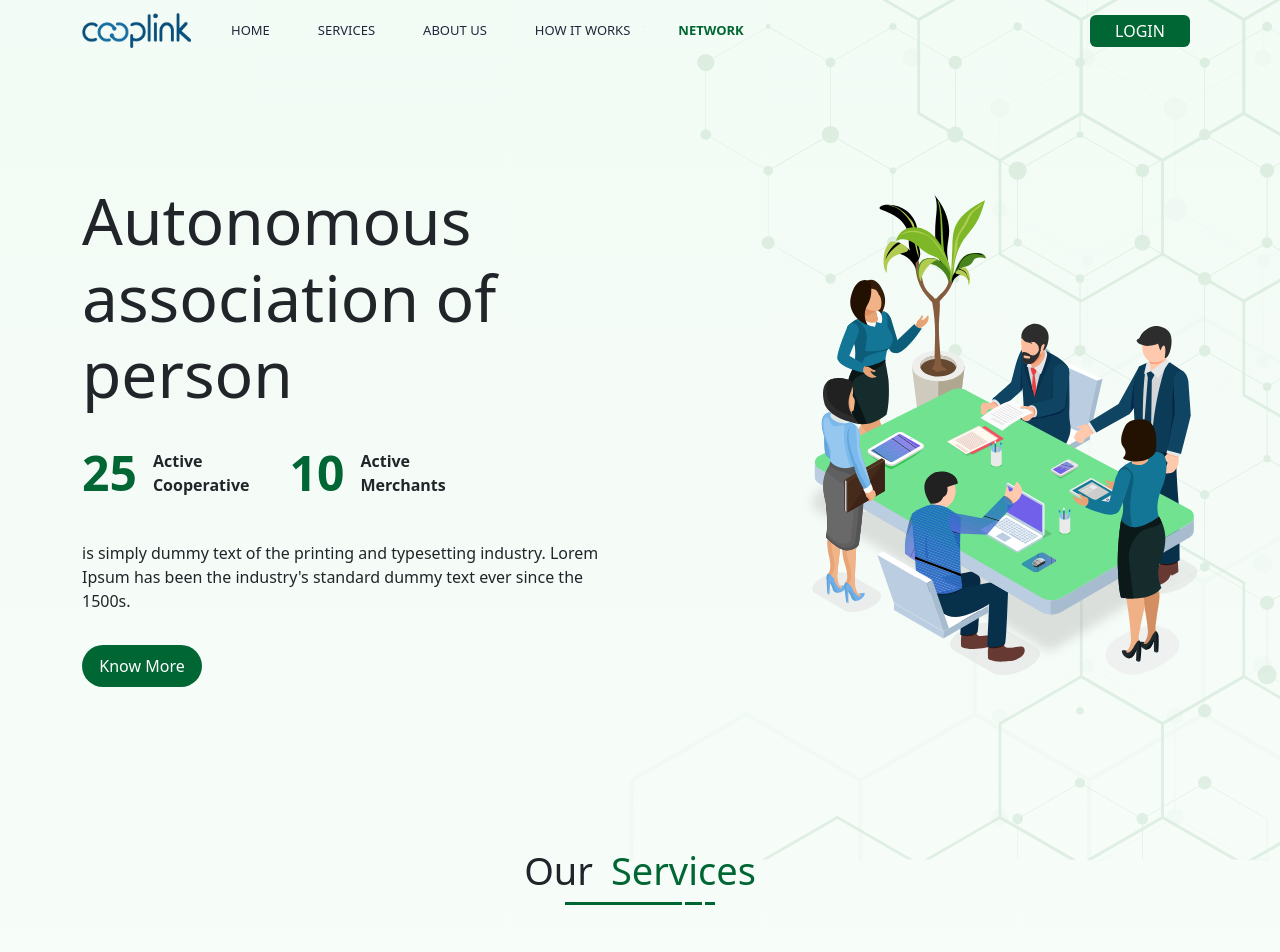
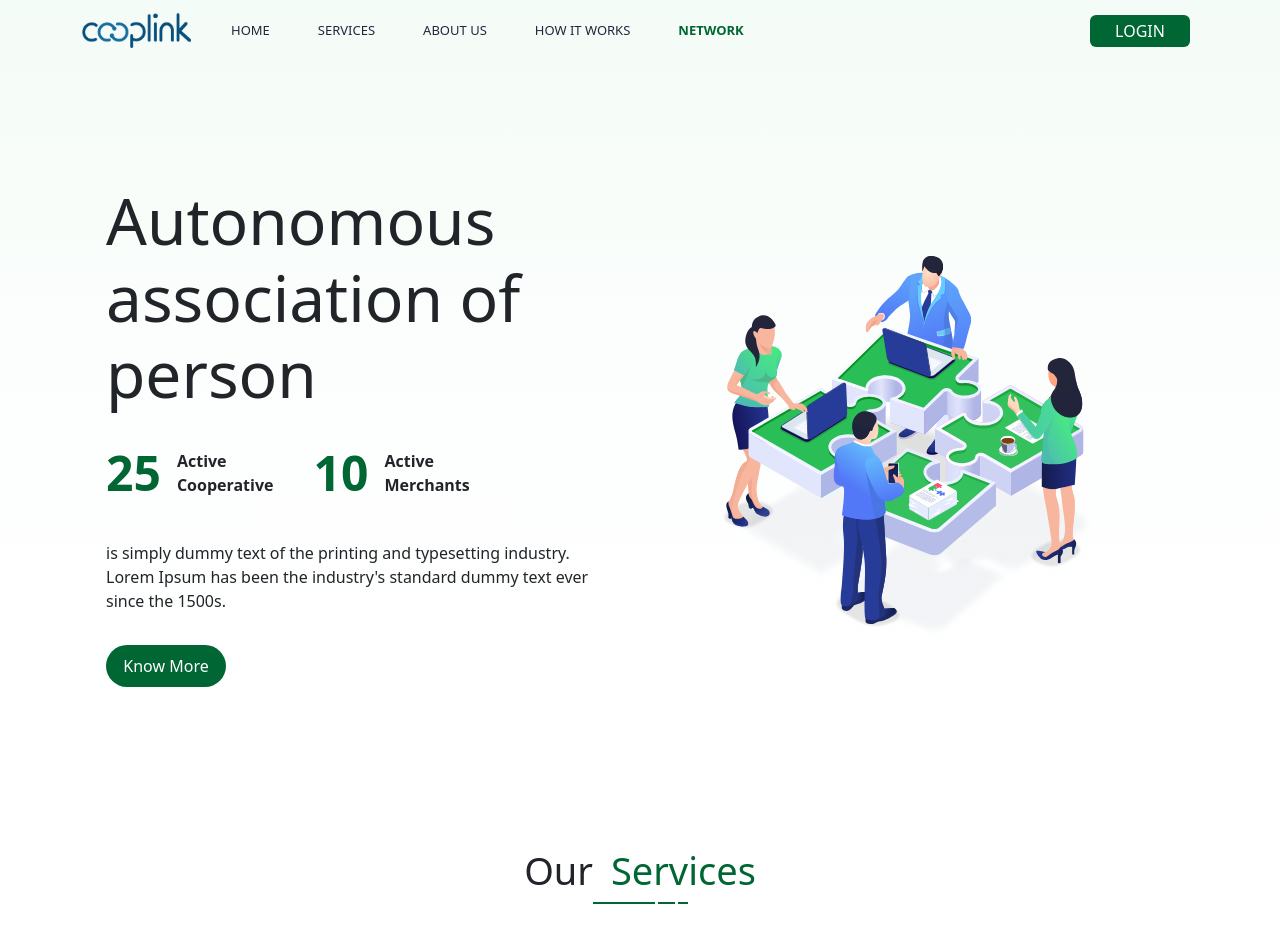
Before and after one commit to exdghub/Cooplink, a React (Create React App) app: page / in a window 1280 px wide. Shown: the top 952 px of the page. Built offline with nearby package versions, Linux system fonts and the light colour scheme.

Commit message:
design changes

```diff
--- a/src/app/core/pages/landing/components/home/home.component.tsx
+++ b/src/app/core/pages/landing/components/home/home.component.tsx
@@ -1,12 +1,13 @@
 import React from "react";
 import CoopButton from "shared/components/form/button/button.component";
 import styles from "./home.module.scss";
-import dashboard from "assets/images/svg/Dashboard.svg";
+import dashboard from "assets/images/svg/finaldash.svg";
 
 export default function Home() {
   return (
     <>
-      <div className={`row py-5 ${styles["home__wrapper"]}`}>
+    <div className="container">
+      <div className={`row py-5 ${styles["home__wrapper"]} container`}>
         <div className={`col-md-12 col-lg-6`}>
           <h2 className={styles["main__heading"]}>
             Autonomous association of person
@@ -35,8 +36,9 @@ export default function Home() {
           </div>
         </div>
         <div className={`col-6 d-none d-lg-flex justify-content-end`}>
-          <img src={dashboard} alt="dashboard" className=" w-75 " />
+          <img src={dashboard} alt="dashboard" className="w-100 img-fluid" />
         </div>
+      </div>
       </div>
     </>
   );
--- a/src/app/core/pages/landing/landingPage.module.tsx
+++ b/src/app/core/pages/landing/landingPage.module.tsx
@@ -104,10 +104,10 @@ export default function LandingPageLayout() {
         data-bs-spy="scroll"
         data-bs-target="#landing-page-nav"
         data-bs-offset="70"
-        className={`scrollspy-example bg-login ${styles["custom-nav-content"]}`}
+        className={`scrollspy-example `}
         tabIndex={0}
       >
-        <div id="homeScrollSpy" className="container">
+        <div id="homeScrollSpy" className={`main-gradient ${styles["custom-nav-content"]}`}>
           <Home />
         </div>
 
--- a/src/app/shared/components/headerTitle/headerTitle.module.scss
+++ b/src/app/shared/components/headerTitle/headerTitle.module.scss
@@ -1,8 +1,8 @@
 @import "styles/abstracts/variables";
 .header-container {
   .header-line {
-    height: 3px;
-    width: 150px;
+    height: 2.5px;
+    width: 95px;
     margin: auto;
     background-color: $colorPrimary;
     color: $colorPrimary;
@@ -13,7 +13,7 @@
       position: absolute;
       top: 0px;
       right: 10px;
-      height: 3px;
+      height: 2.5px;
       width: 3px;
       background-color: $bgcolorSecondary;
     }
@@ -22,7 +22,7 @@
       position: absolute;
       top: 0px;
       right: 30px;
-      height: 3px;
+      height: 2.5px;
       width: 3px;
       background-color: $bgcolorSecondary;
     }
```
